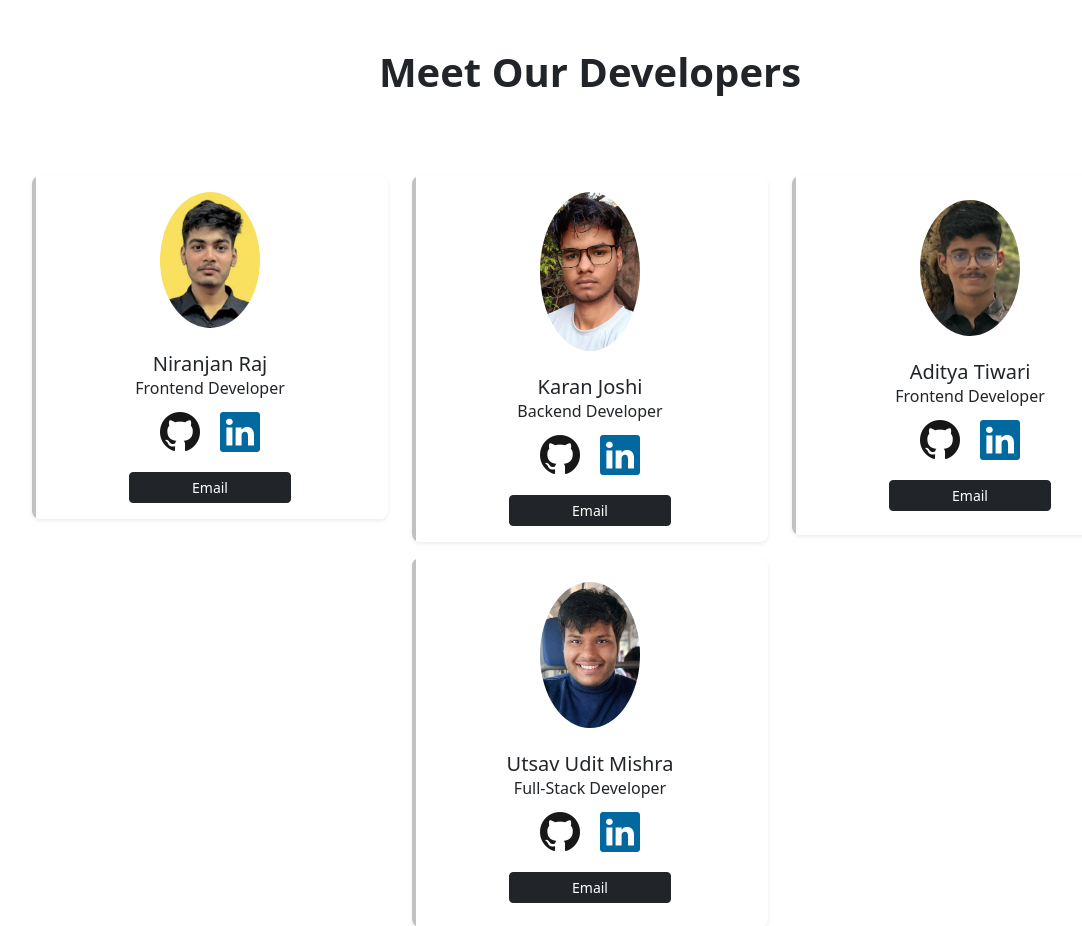
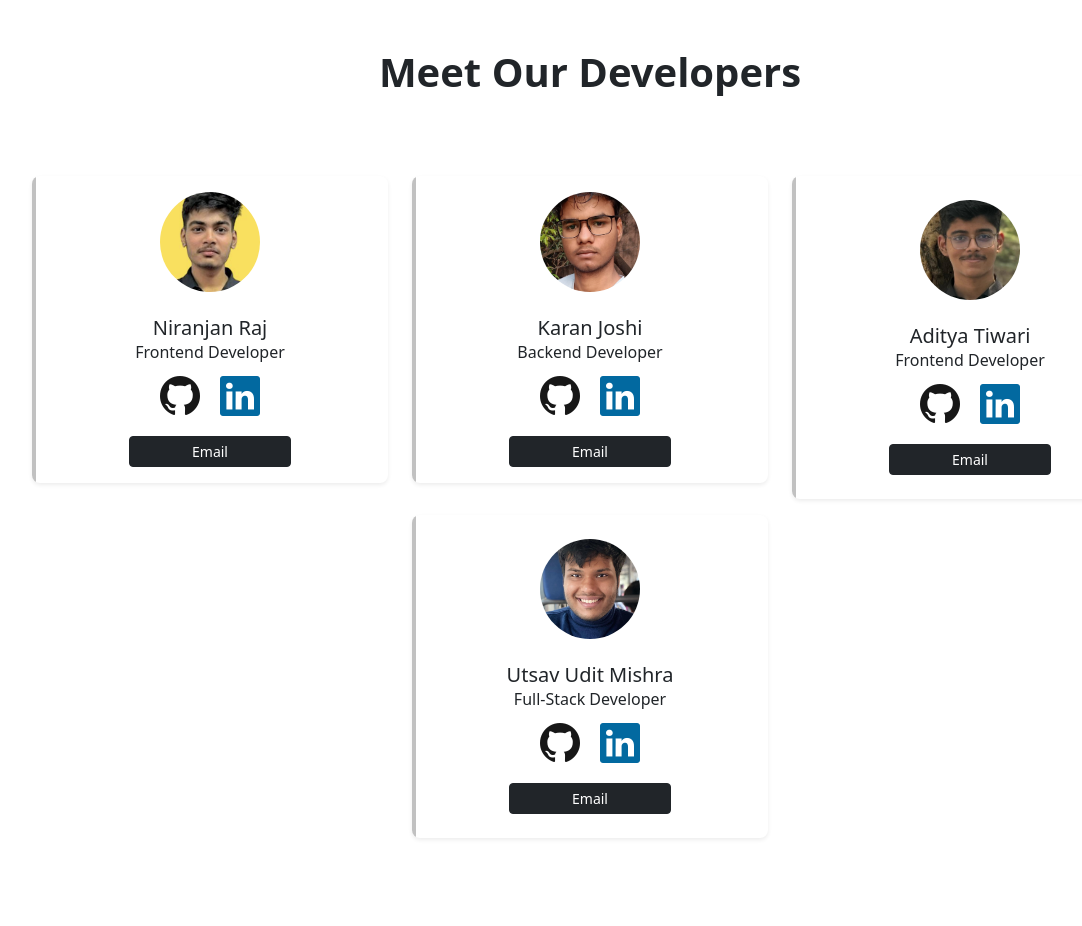
Before and after one commit to KaranJoshi101/wevote, a Flask app: page /contributor in a window 1280 px wide. Shown: the top 926 px of the page, without its empty margins (50-1132 px from the left). After the commit the page ends 839 px from the top, so only its background shows below. Run offline with Flask 3, Linux system fonts and the light colour scheme.

Commit message:
add photo size

```diff
--- a/templates/contributor.html
+++ b/templates/contributor.html
@@ -22,7 +22,7 @@
                 <div class="container pt-3">
                     <div class="card p-3 py-3 shadow-sm">
                     <div class="text-center">
-                        <img src="/static/images/niranjan.png" width="100" class="rounded-circle">
+                        <img src="/static/images/niranjan.png" width="100" height="100" class="rounded-circle" style="object-fit:cover">
                     </div>
                     <div class="text-center mt-3">
                         <h5 class="mt-2 mb-0">Niranjan Raj</h5>
@@ -41,7 +41,7 @@
                 <div class="container pt-3">
                     <div class="card p-3 py-3 shadow-sm">
                     <div class="text-center">
-                        <img src="/static/images/karan.jpg" width="100" class="rounded-circle">
+                        <img src="/static/images/karan.jpg" width="100"  height="100" class="rounded-circle"  style="object-fit:cover">
                     </div>
                     <div class="text-center mt-3">
                         <h5 class="mt-2 mb-0">Karan Joshi</h5>
@@ -59,7 +59,7 @@
                 <div class="container pt-3">
                     <div class="card p-3 py-4 shadow-sm">
                     <div class="text-center">
-                        <img src="/static/images/adi.jpg" width="100" class="rounded-circle">
+                        <img src="/static/images/adi.jpg" width="100"  height="100" class="rounded-circle"  style="object-fit:cover">
                     </div>
                     <div class="text-center mt-3">
                         <h5 class="mt-2 mb-0">Aditya Tiwari</h5>
@@ -77,7 +77,7 @@
                 <div class="container pt-3">
                     <div class="card p-3 py-4 shadow-sm">
                     <div class="text-center">
-                        <img src="/static/images/utsav.jpg" width="100" class="rounded-circle">
+                        <img src="/static/images/utsav.jpg" width="100" height="100"  class="rounded-circle"  style="object-fit:cover">
                     </div>
                     <div class="text-center mt-3">
                         <h5 class="mt-2 mb-0">Utsav Udit Mishra</h5>
```
Also changed, not shown: templates/specific-event.html (deleted, +0 -44 lines).
